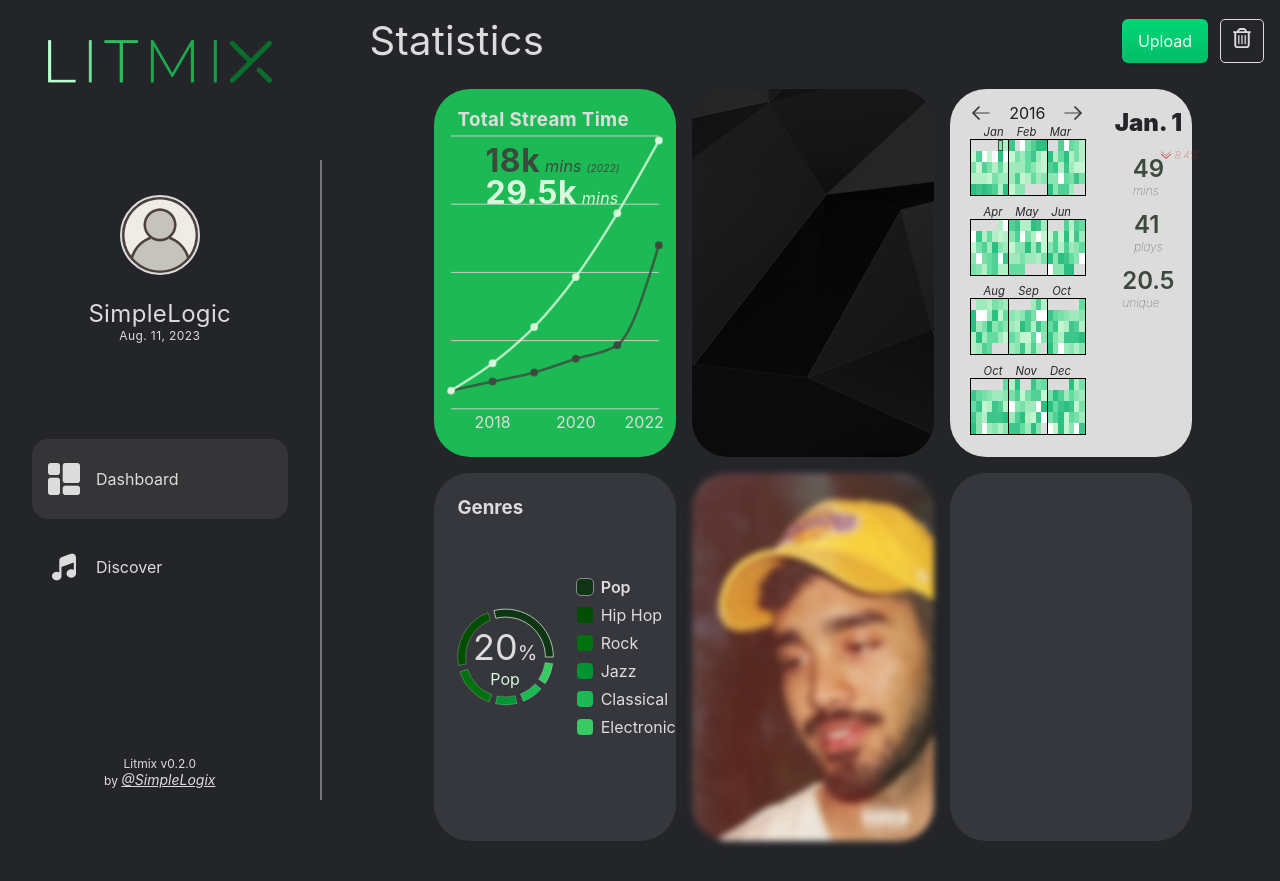
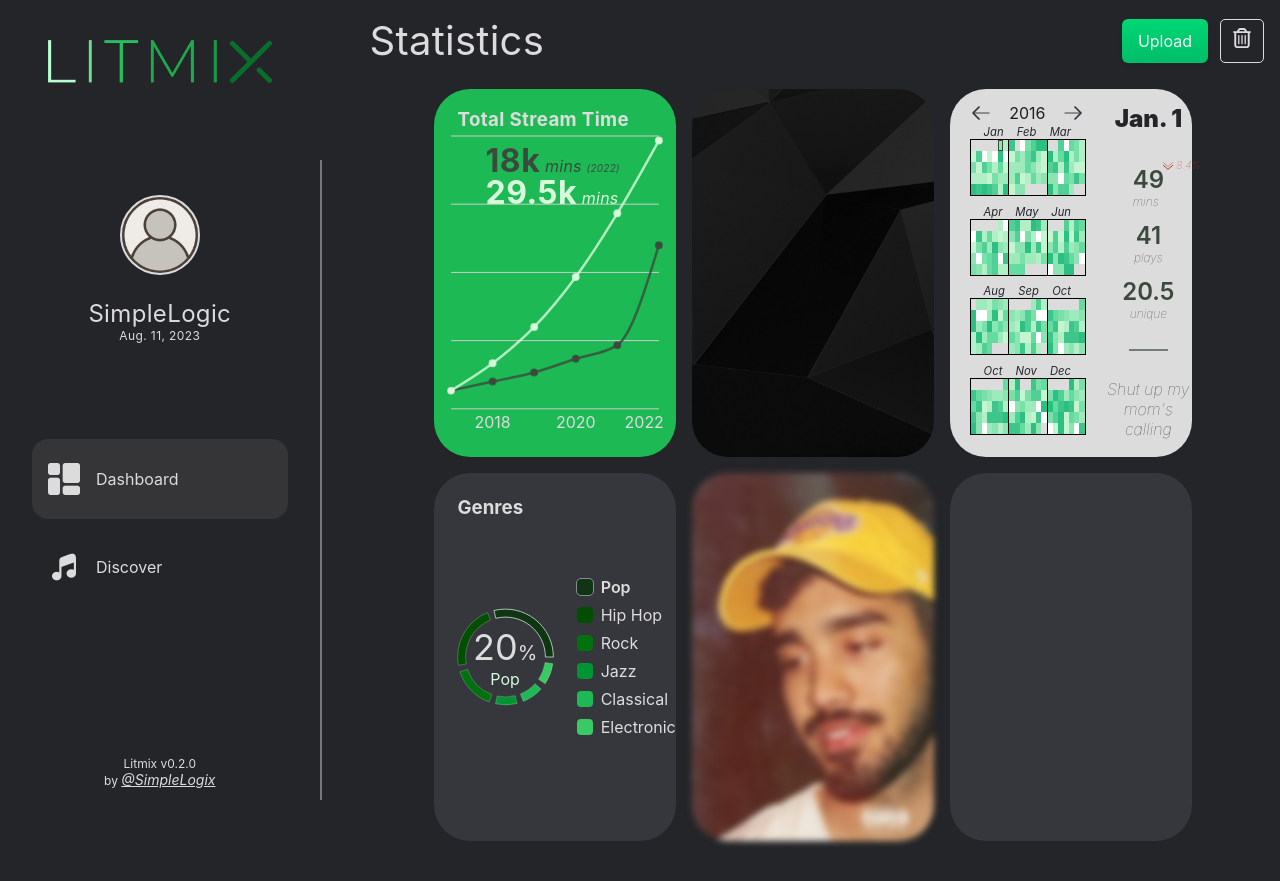
Before and after one commit to SimpleLogix/litmix, a React (Create React App) app: page / in a window 1280 px wide. Built offline with nearby package versions, Linux system fonts and the light colour scheme.

Commit message:
heatmap 98% done

```diff
--- a/src/components/CalendarHeatMap.tsx
+++ b/src/components/CalendarHeatMap.tsx
@@ -23,6 +23,8 @@ const CalendarHeatMap = ({
 }: Props) => {
   const months = getMonths(startDate);
   const paddedValues = padMonthData(values, startDate);
+
+
 
   // builds a row of 3 months based on the given monthValues
   const MonthHeatMap = ({ monthValues }: { monthValues: HeatmapData[] }) => (
--- a/src/components/dashboard/CardThree.tsx
+++ b/src/components/dashboard/CardThree.tsx
@@ -16,6 +16,9 @@ const CardThree = ({ heatmapData }: Props) => {
   const [selectedDate, setSelectedDate] = useState<HeatmapData>(
     heatmapData.get("2016")?.get("01")?.get("01")!
   );
+
+  //? Heatmap is just a sigle row of 3 months
+  //? so we need to build 4 rows of 3 months each
   const dateRanges = [
     { start: `${year}-01-02`, end: `${year}-04-01` },
     { start: `${year}-04-02`, end: `${year}-07-01` },
@@ -124,15 +127,19 @@ const CardThree = ({ heatmapData }: Props) => {
             <HeatDiff />
           </div>
 
-          <div>
+          <div className="center column">
             <p className="bold-text">{selectedDate?.songCount}</p>
             <p className="thin-text">plays</p>
           </div>
 
-          <div>
+          <div className="center column">
             <p className="bold-text">{selectedDate?.songCount / 2}</p>
             <p className="thin-text">unique</p>
           </div>
+
+          <div className="heatmap-divider"></div>
+
+          <p className="heatmap-data-top-song thin-text">Shut up my mom's calling</p>
         </div>
       </div>
     </div>
--- a/src/styles/app.css
+++ b/src/styles/app.css
@@ -7,6 +7,7 @@
     --bg2: #35373D;
     --bg-opaque: rgba(36, 37, 41, 0.2);
     --forest: #3c4a3e;
+    --forest-opaque: rgba(60, 74, 62, 0.65);
     --mint: #d8f9db;
 }
 
--- a/src/styles/card-three.css
+++ b/src/styles/card-three.css
@@ -36,9 +36,9 @@
 .heatmap-breakdown {
     width: 36%;
     height: 100%;
-    padding-top: 8%;
+    padding-top: 6%;
     justify-content: flex-start;
-    gap: 16px
+    gap: 16px;
 }
 
 /** ------ */
@@ -108,28 +108,14 @@
 
 .heatmap-data-wrapper {
     display: flex;
-    height: 36%;
+    justify-content: flex-start;
+    height: 100%;
     gap: 12px;
 }
 
+/** Breakdown */
+.heatmap-breakdown>p,
 .heatmap-data-wrapper>div>p {
-    margin: 0
-}
-
-.heatmap-data-wrapper-left,
-.heatmap-data-wrapper-right {
-    flex: 1;
-    height: 100%;
-    width: 100%;
-    justify-content: space-between;
-    gap: 12px;
-}
-
-.heatmap-data-wrapper>div{
-}
-
-/** Breakdown */
-.heatmap-breakdown>p {
     margin: 0;
 }
 
@@ -161,7 +147,7 @@
     position: absolute;
     height: 0;
     top: 1px;
-    left: 82%;
+    left: 88%;
 }
 
 .mins-super-wrapper{
@@ -184,3 +170,16 @@
     font-style: italic;
     color: var(--forest)
 }
+
+.heatmap-data-top-song{
+    margin: 0;
+    text-align: center;
+    font-size: 16px;
+}
+
+.heatmap-divider{
+    width: 45%;
+    height: 1px;
+    border: 1px solid var(--forest-opaque);
+    margin: 16px 0;
+}
```
